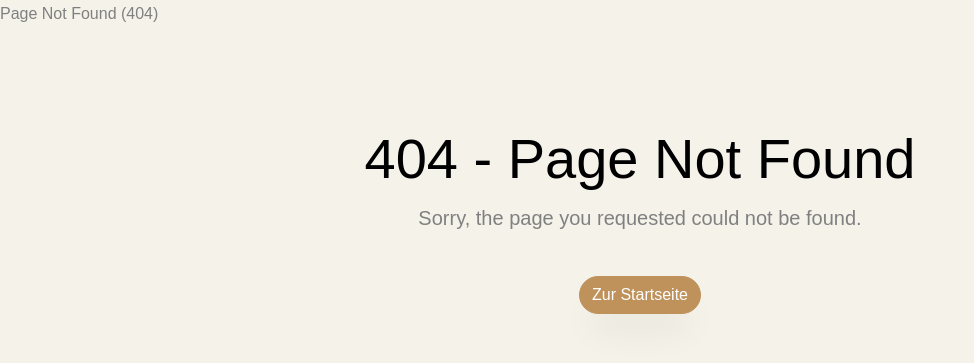
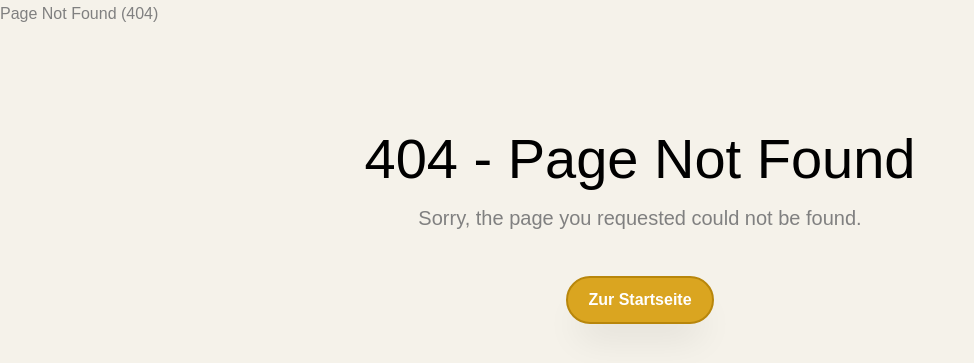
Before and after one commit to AbdullahBakir97/Barber-Salon, a Django app: template settings/templates/settings/404.html in a window 1280 px wide. Shown: the top 363 px of the page, without its empty margins (0-974 px from the left). Run offline with Django 5.2, Linux system fonts and the light colour scheme; the template is opened without the code that fills it, so the values that code supplies are empty; some libraries are stand-ins or nearby versions.

Commit message:
404.html aktualisieren

```diff
--- a/settings/templates/settings/404.html
+++ b/settings/templates/settings/404.html
@@ -4,6 +4,7 @@
 {% endblock title %}
 {% block css %}
    <link rel="stylesheet" href="{% static 'css/style.css' %}">
+   <link rel="stylesheet" href="{% static 'css/custom.css' %}">
 {% endblock css %}
 
 {% block body %}
@@ -16,7 +17,7 @@
       </div>
    </div>
    <div class="mt-4">
-      <a href="{% url 'home' %}" class="btn btn-primary rounded-pill">Zur Startseite</a>
+      <a href="{% url 'home' %}" class="btn btn-add rounded-pill">Zur Startseite</a>
    </div>
 </div>
 
```
